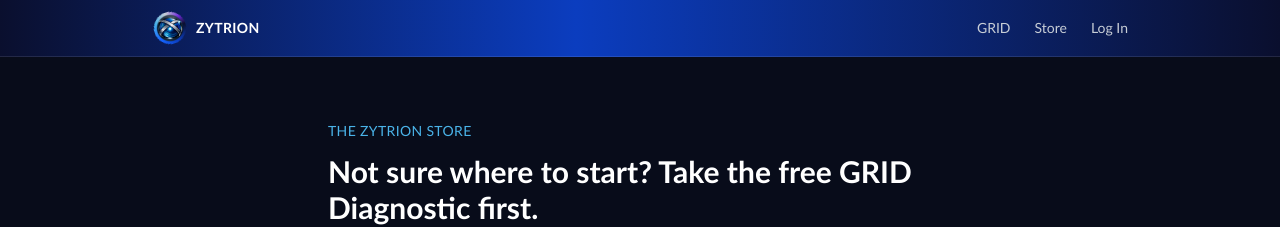
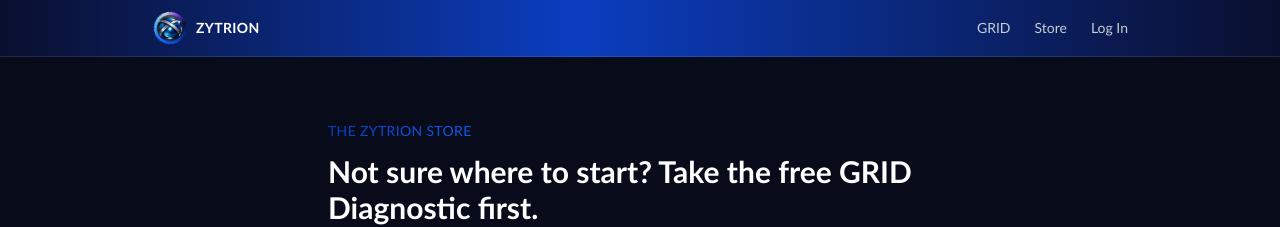
Before and after one commit to lavonne-ux/Zytrion, a Next.js app: page /store in a window 1280 px wide. Shown: the top 227 px of the page. Built offline with nearby package versions, Linux system fonts and the light colour scheme; no server answers; the database is empty.

Commit message:
Apply gradient-text to every page eyebrow label for visual consistency

```diff
--- a/src/app/assessment/page.tsx
+++ b/src/app/assessment/page.tsx
@@ -5,7 +5,7 @@
   return (
     <main className="min-h-screen bg-zy-near-black text-white">
       <div className="max-w-2xl mx-auto px-6 py-20">
-        <p className="text-zy-light-blue text-sm font-medium tracking-wide uppercase mb-3">
+        <p className="gradient-text text-sm font-medium tracking-wide uppercase mb-3">
           GRID
         </p>
         <h1 className="text-3xl font-semibold mb-6">
--- a/src/app/globals.css
+++ b/src/app/globals.css
@@ -6,6 +6,14 @@
   background-color: #080C1A;
   color: #ffffff;
   font-family: Calibri, "Segoe UI", system-ui, sans-serif;
+}
+
+.gradient-text {
+  background: linear-gradient(90deg, #0B3DBF, #1565FF, #4AB3E8, #6D28D9);
+  -webkit-background-clip: text;
+  background-clip: text;
+  -webkit-text-fill-color: transparent;
+  color: transparent;
 }
 
 @keyframes fadeUp {
--- a/src/app/portal/page.tsx
+++ b/src/app/portal/page.tsx
@@ -36,7 +36,7 @@
       <div className="max-w-2xl mx-auto px-6 py-16">
         <div className="flex items-center justify-between mb-10">
           <div>
-            <p className="text-zy-light-blue text-sm font-medium tracking-wide uppercase mb-1">
+            <p className="gradient-text text-sm font-medium tracking-wide uppercase mb-1">
               Kit Portal
             </p>
             <h1 className="text-2xl font-semibold">
--- a/src/app/store/page.tsx
+++ b/src/app/store/page.tsx
@@ -16,7 +16,7 @@
   return (
     <main className="min-h-screen bg-zy-near-black text-white">
       <div className="max-w-2xl mx-auto px-6 py-16">
-        <p className="text-zy-light-blue text-sm font-medium tracking-wide uppercase mb-3">
+        <p className="gradient-text text-sm font-medium tracking-wide uppercase mb-3">
           The Zytrion Store
         </p>
         <h1 className="text-3xl font-semibold mb-4">
--- a/src/components/FivePillars.tsx
+++ b/src/components/FivePillars.tsx
@@ -24,7 +24,7 @@
 export default function FivePillars() {
   return (
     <section className="max-w-5xl mx-auto px-6 pt-20 pb-24 border-t border-white/5">
-      <p className="text-xs font-semibold tracking-[0.2em] uppercase text-zy-light-blue text-center mb-3">
+      <p className="gradient-text text-xs font-semibold tracking-[0.2em] uppercase text-center mb-3">
         The Score, Broken Down
       </p>
       <h2 className="text-xl font-semibold text-white text-center mb-2">
```
